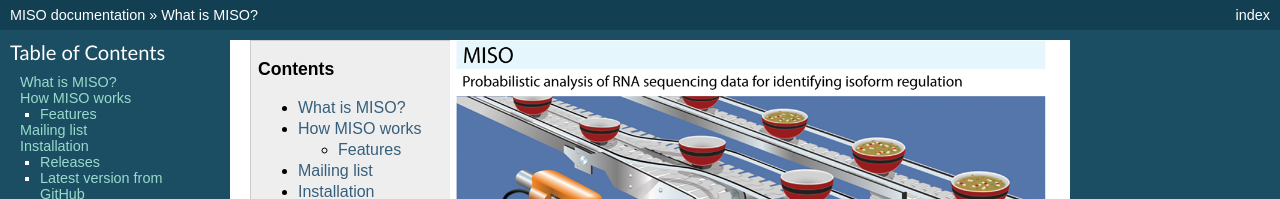
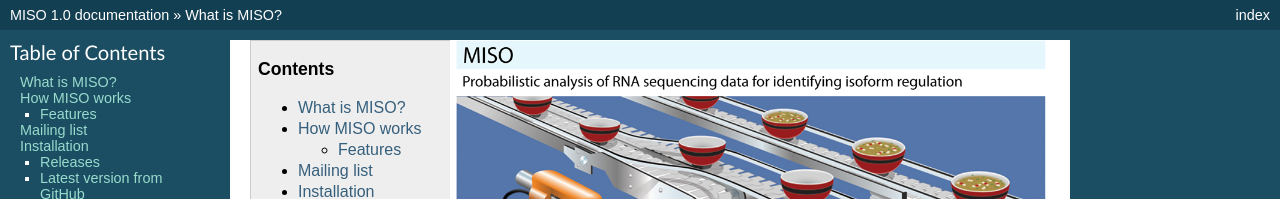
Before and after one commit to yarden/MISO, a Sphinx documentation site: the page built from docs/source/index.rst, in a window 1280 px wide and 900 px high. Shown: the top 199 px of the window. Built offline with Sphinx 7.4.7, drawn with Linux system fonts in a browser that asks for light colours; some of the changed text lies outside the part shown.

```diff
--- a/docs/source/conf.py
+++ b/docs/source/conf.py
@@ -45,9 +45,9 @@ copyright = u'2010, Yarden Katz, Gábor Csárdi, Eric T. Wang, Edoardo M. Airold
 # built documents.
 #
 # The short X.Y version.
-version = ''
+version = '1.0'
 # The full version, including alpha/beta/rc tags.
-release = ''
+release = '1.0'
 
 # The language for content autogenerated by Sphinx. Refer to documentation
 # for a list of supported languages.
```
